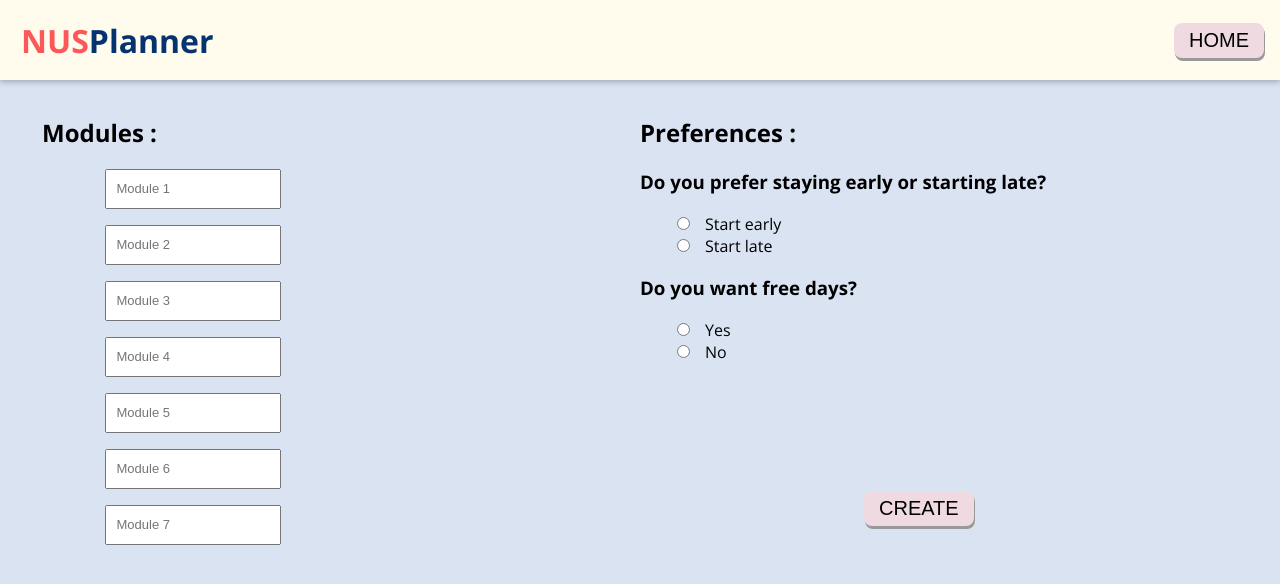
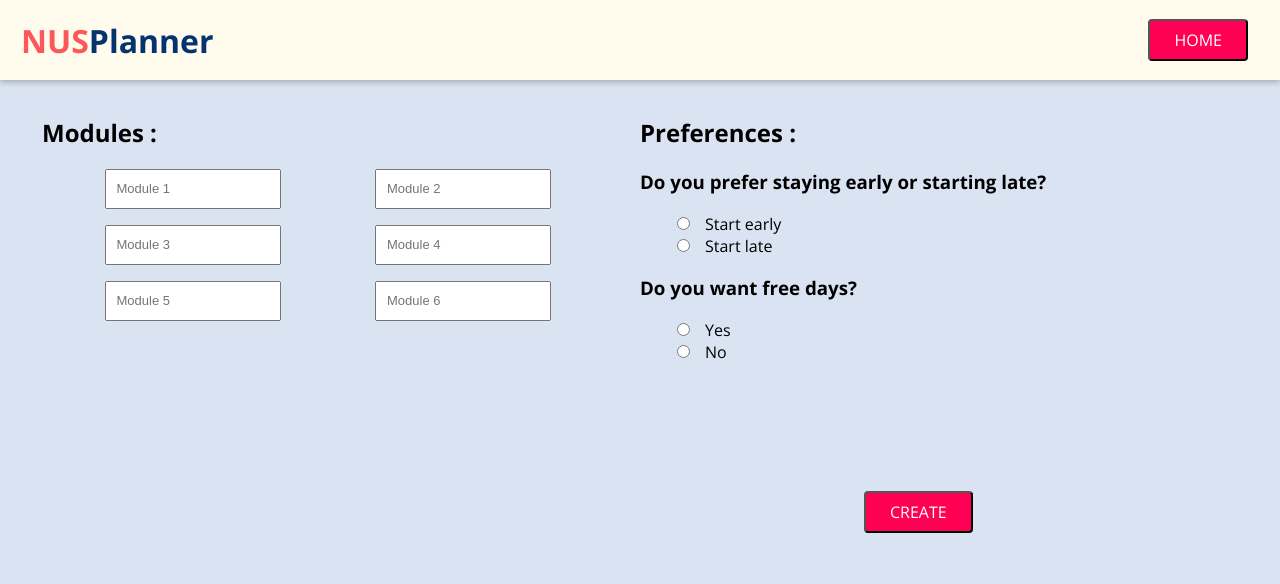
Before and after one commit to hui444/mayor-codes, a React (Create React App) app: page /create in a window 1280 px wide. Shown: the top 584 px of the page. Built offline with nearby package versions, Linux system fonts and the light colour scheme.

Commit message:
Add files via upload

```diff
--- a/src/App.js
+++ b/src/App.js
@@ -1,11 +1,16 @@
-import React from 'react';
-import { BrowserRouter as Router, Route, Redirect, Switch } from 'react-router-dom'
+import React from "react";
+import {
+  BrowserRouter as Router,
+  Route,
+  Redirect,
+  Switch,
+} from "react-router-dom";
 
-import HomePage from './places/pages/HomePage';
-import CreatePage from './places/pages/CreatePage';
-import BookmarkPage from './places/pages/BookmarkPage';
-import HomeButton from './shared/components/Homepage/HomeButton';
-import NUSPlannerHeader from './shared/components/Homepage/NUSPlannerHeader';
+import HomePage from "./places/pages/HomePage";
+import CreatePage from "./places/pages/CreatePage";
+import BookmarkPage from "./places/pages/BookmarkPage";
+import NUSPlannerHeader from "./shared/components/Homepage/NUSPlannerHeader";
+import NavButton from "./shared/components/Homepage/NavButton";
 
 const App = () => {
   return (
@@ -18,21 +23,17 @@ const App = () => {
           </Route>
           <Route path="/create" exact>
             <NUSPlannerHeader>
-                <HomeButton />
+              <NavButton link="/" text="HOME" />
             </NUSPlannerHeader>
             <CreatePage />
-              <style>
-                {'body { background-color : #dae3f2; }'}
-              </style>
+            <style>{"body { background-color : #dae3f2; }"}</style>
           </Route>
           <Route path="/bookmark" exact>
             <NUSPlannerHeader>
-                <HomeButton />
+              <NavButton link="/" text="HOME" />
             </NUSPlannerHeader>
             <BookmarkPage />
-              <style>
-                {'body { background-color : #e2f0da; }'}
-              </style>
+            <style>{"body { background-color : #e2f0da; }"}</style>
           </Route>
 
           <Redirect to="/" />
@@ -40,6 +41,6 @@ const App = () => {
       </main>
     </Router>
   );
-}
+};
 
 export default App;
--- a/src/places/components/ModuleInputBoxes.css
+++ b/src/places/components/ModuleInputBoxes.css
@@ -1,10 +1,9 @@
 .module-header {
   padding-left: 2rem;
   text-align: left;
-
 }
 
-.input-container {
+.input-container input {
   margin-left: 15%;
 }
 
--- a/src/places/components/ModuleInputBoxes.js
+++ b/src/places/components/ModuleInputBoxes.js
@@ -1,6 +1,6 @@
-import React from 'react';
+import React from "react";
 
-import './ModuleInputBoxes.css';
+import "./ModuleInputBoxes.css";
 
 const ModuleInputBoxes = () => {
   return (
@@ -13,40 +13,35 @@ const ModuleInputBoxes = () => {
           placeholder="Module 1"
           name="Mod1"
         />
-            </div>
-            <div className="input-container">
+
         <input
           className="input-module"
           type="text"
           placeholder="Module 2"
           name="Mod2"
         />
-            </div>
-            <div className="input-container">
+
         <input
           className="input-module"
           type="text"
           placeholder="Module 3"
           name="Mod3"
         />
-            </div>
-            <div className="input-container">
+
         <input
           className="input-module"
           type="text"
           placeholder="Module 4"
           name="Mod4"
         />
-            </div>
-            <div className="input-container">
+
         <input
           className="input-module"
           type="text"
           placeholder="Module 5"
           name="Mod5"
         />
-            </div>
-            <div className="input-container">
+
         <input
           className="input-module"
           type="text"
@@ -54,14 +49,6 @@ const ModuleInputBoxes = () => {
           name="Mod6"
         />
       </div>
-            <div className="input-container">
-                <input
-                    className="input-module"
-                    type="text"
-                    placeholder="Module 7"
-                    name="Mod7"
-                />
-            </div>
     </React.Fragment>
   );
 };
--- a/src/places/pages/CreatePage.js
+++ b/src/places/pages/CreatePage.js
@@ -1,9 +1,9 @@
-import React from 'react';
+import React from "react";
 
-import './CreatePage.css';
-import ModuleInputBoxes from '../components/ModuleInputBoxes';
-import PreferencesQ from '../components/PreferencesQ';
-import CreateButton from '../components/CreateButton';
+import "./CreatePage.css";
+import ModuleInputBoxes from "../components/ModuleInputBoxes";
+import PreferencesQ from "../components/PreferencesQ";
+import NavButton from "../../shared/components/Homepage/NavButton";
 
 const CreatePage = () => {
   return (
@@ -17,7 +17,7 @@ const CreatePage = () => {
             <PreferencesQ />
           </div>
           <div className="bottom">
-                        <CreateButton />
+            <NavButton text="CREATE" />
           </div>
         </div>
       </form>
--- /dev/null
+++ b/src/shared/components/Homepage/NavButton.css
@@ -0,0 +1,17 @@
+.button {
+  font: inherit;
+  padding: 0.5rem 1.5rem;
+  border-radius: 4px;
+  background: #ff0055;
+  color: white;
+  cursor: pointer;
+  margin-right: 1rem;
+  text-decoration: none;
+  display: inline-block;
+}
+
+.button:hover,
+.button:active {
+  background: #ff4382;
+  border-color: #ff4382;
+}
--- /dev/null
+++ b/src/shared/components/Homepage/NavButton.js
@@ -0,0 +1,14 @@
+import React from "react";
+import { Link } from "react-router-dom";
+
+import "./NavButton.css";
+
+const NavButton = (props) => {
+  return (
+    <Link to={props.link}>
+      <button className="button">{props.text}</button>
+    </Link>
+  );
+};
+
+export default NavButton;
```
Also changed, not shown: src/places/components/BookmarkTable.css (indentation only). Lines whose indentation alone changed are shown as unchanged.
